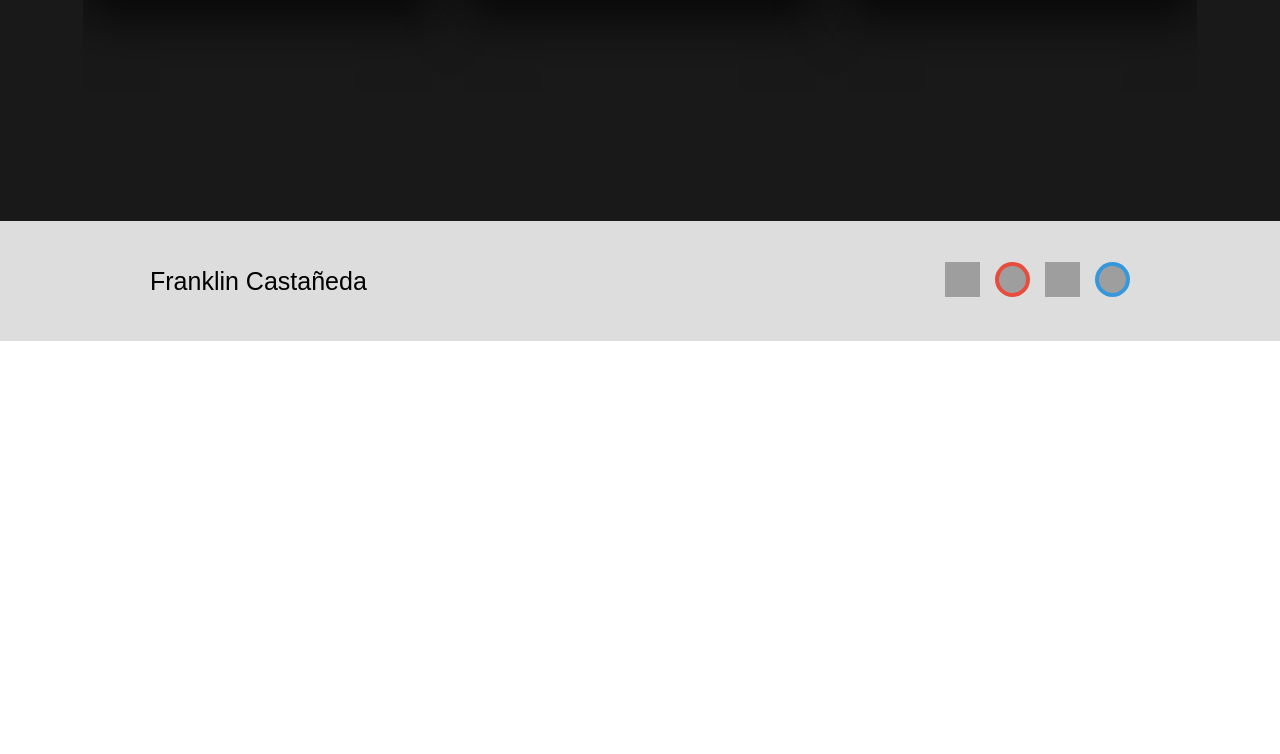
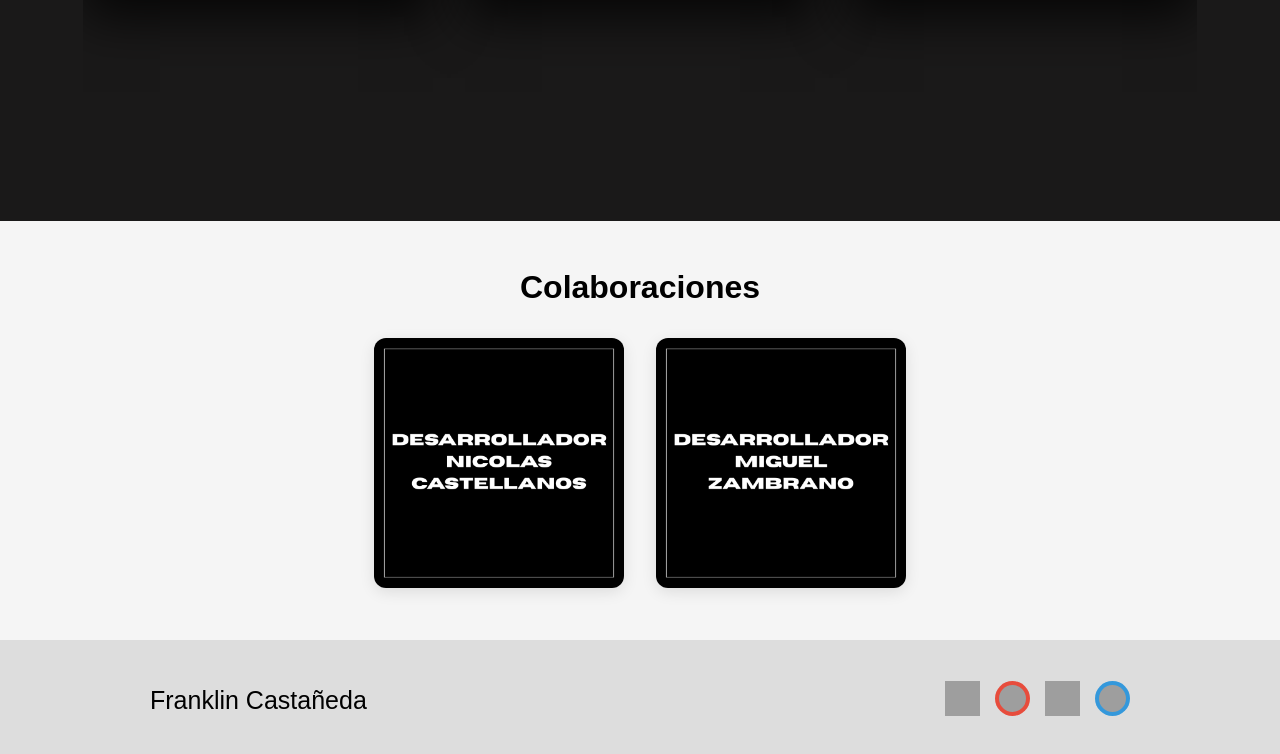
Before and after one commit to ElFranklin29/portafolio-profesional, a plain HTML site: page index.html in a window 1280 px wide. Shown: the part 4425-5179 px from the top of the page. Before the commit the page ends 4766 px from the top, so only its background shows below. Drawn offline with Linux system fonts and the light colour scheme; grey boxes are pictures that could not be loaded; a web font is replaced by a local one.

Commit message:
AGREGAR  links para manejar UTM de GA

```diff
--- a/index.html
+++ b/index.html
@@ -8,8 +8,10 @@
   <title>Franklin Castañeda</title>
 
 
-  <meta name="description" content="Portafolio profesional de Franklin Castañeda, desarrollador backend especializado en Java, Spring Boot, FastAPI y sistemas en tiempo real con WebSockets.">
-  <meta name="keywords" content="Franklin Castañeda, desarrollador backend, backend developer, Java, Spring Boot, FastAPI, WebSockets, API, tiempo real, portafolio de programación, Vue, microservicios">
+  <meta name="description"
+    content="Portafolio profesional de Franklin Castañeda, desarrollador backend especializado en Java, Spring Boot, FastAPI y sistemas en tiempo real con WebSockets.">
+  <meta name="keywords"
+    content="Franklin Castañeda, desarrollador backend, backend developer, Java, Spring Boot, FastAPI, WebSockets, API, tiempo real, portafolio de programación, Vue, microservicios">
   <meta name="author" content="Franklin Castañeda">
   <meta name="robots" content="index, follow">
   <link rel="icon" href="img/F-ICON.jpg" type="image/x-icon">
@@ -53,18 +55,21 @@
   <script async src="https://www.googletagmanager.com/gtag/js?id=G-8RJVMZYG8L"></script>
   <script>
     window.dataLayer = window.dataLayer || [];
-  function gtag(){dataLayer.push(arguments);}
+    function gtag() { dataLayer.push(arguments); }
     gtag('js', new Date());
 
     gtag('config', 'G-8RJVMZYG8L');
   </script>
 
   <!-- Google Tag Manager -->
-<script>(function(w,d,s,l,i){w[l]=w[l]||[];w[l].push({'gtm.start':
-new Date().getTime(),event:'gtm.js'});var f=d.getElementsByTagName(s)[0],
-j=d.createElement(s),dl=l!='dataLayer'?'&l='+l:'';j.async=true;j.src=
-'https://www.googletagmanager.com/gtm.js?id='+i+dl;f.parentNode.insertBefore(j,f);
-})(window,document,'script','dataLayer','GTM-NVC66SJ9');</script>
+  <script>(function (w, d, s, l, i) {
+      w[l] = w[l] || []; w[l].push({
+        'gtm.start':
+          new Date().getTime(), event: 'gtm.js'
+      }); var f = d.getElementsByTagName(s)[0],
+        j = d.createElement(s), dl = l != 'dataLayer' ? '&l=' + l : ''; j.async = true; j.src =
+          'https://www.googletagmanager.com/gtm.js?id=' + i + dl; f.parentNode.insertBefore(j, f);
+    })(window, document, 'script', 'dataLayer', 'GTM-NVC66SJ9');</script>
   <!-- End Google Tag Manager -->
 
 </head>
@@ -72,8 +77,8 @@ j=d.createElement(s),dl=l!='dataLayer'?'&l='+l:'';j.async=true;j.src=
 <body>
 
   <!-- Google Tag Manager (noscript) -->
-<noscript><iframe src="https://www.googletagmanager.com/ns.html?id=GTM-NVC66SJ9"
-height="0" width="0" style="display:none;visibility:hidden"></iframe></noscript>
+  <noscript><iframe src="https://www.googletagmanager.com/ns.html?id=GTM-NVC66SJ9" height="0" width="0"
+      style="display:none;visibility:hidden"></iframe></noscript>
   <!-- End Google Tag Manager (noscript) -->
 
   <div class="navbar">
@@ -478,9 +483,7 @@ height="0" width="0" style="display:none;visibility:hidden"></iframe></noscript>
         <div class="card">
           <div class="face face1">
             <div class="content">
-              <img
-                src="img/pro-auth.png"
-                alt="auth img">
+              <img src="img/pro-auth.png" alt="auth img">
 
               <h3>AuthMaster</h3>
               <p class="p-title">Spring Boot, Spring Security, JWT, BCrypt </p>
@@ -488,7 +491,8 @@ height="0" width="0" style="display:none;visibility:hidden"></iframe></noscript>
           </div>
           <div class="face face2">
             <div class="content">
-              <p>Servicio de autenticación con Spring Boot, JWT y BCrypt, ideal para arquitecturas modernas con microservicios.</p>
+              <p>Servicio de autenticación con Spring Boot, JWT y BCrypt, ideal para arquitecturas modernas con
+                microservicios.</p>
               <a href="https://github.com/ElFranklin29/Auth-Service-JWT-Spring" target="_blank">GitHub</a>
             </div>
           </div>
@@ -498,9 +502,7 @@ height="0" width="0" style="display:none;visibility:hidden"></iframe></noscript>
         <div class="card">
           <div class="face face1">
             <div class="content">
-              <img
-                src="img/yourBet_Logo.png"
-                alt="yourbet logo">
+              <img src="img/yourBet_Logo.png" alt="yourbet logo">
               <h3>yourBET</h3>
               <p class="p-title">Java, JSP, Servlets, MySQL, JPA</p>
             </div>
@@ -518,16 +520,15 @@ height="0" width="0" style="display:none;visibility:hidden"></iframe></noscript>
         <div class="card">
           <div class="face face1">
             <div class="content">
-              <img
-                src="img/triage-pro.png"
-                alt="Triage logo">
+              <img src="img/triage-pro.png" alt="Triage logo">
               <h3>TriageCare</h3>
               <p class="p-title">Java</p>
             </div>
           </div>
           <div class="face face2">
             <div class="content">
-              <p>Simulador de atención hospitalaria en urgencias con Java y Swing, aplicando pilares de Programación Orientada a Objetos.</p>
+              <p>Simulador de atención hospitalaria en urgencias con Java y Swing, aplicando pilares de Programación
+                Orientada a Objetos.</p>
               <a href="https://github.com/ElFranklin29/Proyecto-POO" target="_blank">GitHub</a>
             </div>
           </div>
@@ -537,6 +538,20 @@ height="0" width="0" style="display:none;visibility:hidden"></iframe></noscript>
 
       </div>
 
+    </section>
+
+    <section class="colaboraciones">
+      <div class="container">
+        <h2>Colaboraciones</h2>
+        <div class="colaboraciones-imgs" >
+          <a  href="https://nicolascaste.vercel.app/?utm_source=elfranklin29.github.io&utm_medium=referencia&utm_campaign=colaboracion_portfolio" target="_blank" rel="noopener noreferrer">
+            <img src="img/portafolio_nicolas.png" alt="Portafolio de Nicolás">
+          </a>
+          <a href="https://umb-mazp73.github.io/Portafolio/?utm_source=elfranklin29.github.io&utm_medium=referencia&utm_campaign=colaboracion_portfolio" target="_blank" rel="noopener noreferrer">
+            <img src="img/portafolio_miguel.png" alt="Portafolio de Miguel">
+          </a>
+        </div>
+      </div>
     </section>
 
 
--- a/scss/main.scss
+++ b/scss/main.scss
@@ -15,6 +15,7 @@
 @use "pages/projects.scss";
 @use "pages/skills.scss";
 @use "pages/soft.scss";
+@use "pages/colaborations.scss";
 
 * {
     margin: 0;
--- /dev/null
+++ b/scss/pages/colaborations.scss
@@ -0,0 +1,29 @@
+.colaboraciones {
+  padding: 3rem 1rem;
+  background-color: #f5f5f5; /* opcional, para distinguir la sección */
+  text-align: center;
+}
+
+.colaboraciones h2 {
+  font-size: 2rem;
+  margin-bottom: 2rem;
+}
+
+.colaboraciones-imgs {
+  display: flex;
+  justify-content: center;
+  gap: 2rem;
+  flex-wrap: wrap; /* Para que se vean bien en móviles */
+}
+
+.colaboraciones-imgs a img {
+  width: 250px; /* Ajusta según tamaño real de tus imágenes */
+  height: auto;
+  border-radius: 12px;
+  box-shadow: 0 4px 15px rgba(0, 0, 0, 0.1);
+  transition: transform 0.3s ease;
+}
+
+.colaboraciones-imgs a img:hover {
+  transform: scale(1.05);
+}
```
Also changed, not shown: css/main.css, img/portafolio_miguel.png (added), img/portafolio_nicolas.png (added), 1 other file. Lines whose indentation alone changed are shown as unchanged.
